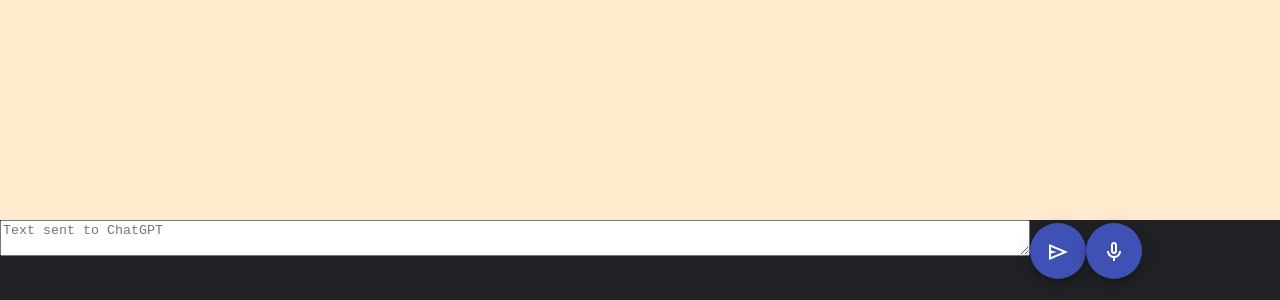
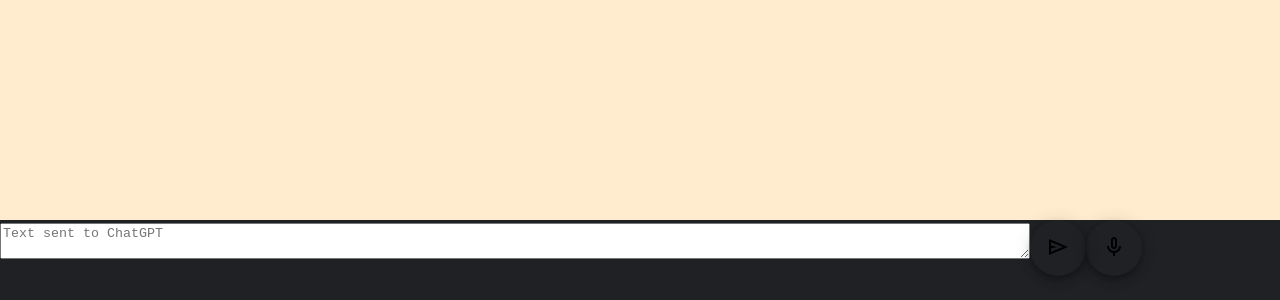
Before and after one commit to citizen63000/openai-voice-assistant, an Angular app: page / in a window 1280 px wide. Shown: the part 500-800 px from the top of the page. Built offline with nearby package versions, Linux system fonts and the light colour scheme; no server answers.

Commit message:
upgrade to Angular 15

```diff
--- a/src/styles.scss
+++ b/src/styles.scss
@@ -1,73 +1,3 @@
-
-// Custom Theming for Angular Material
-// For more information: https://material.angular.io/guide/theming
-@import '~@angular/material/theming';
-// Plus imports for other components in your app.
-
-// Include the common styles for Angular Material. We include this here so that you only
-// have to load a single css file for Angular Material in your app.
-// Be sure that you only ever include this mixin once!
-@include mat-core();
-
-// Define the palettes for your theme using the Material Design palettes available in palette.scss
-// (imported above). For each palette, you can optionally specify a default, lighter, and darker
-// hue. Available color palettes: https://material.io/design/color/
-$openai-voice-assistant-primary: mat-palette($mat-indigo);
-$openai-voice-assistant-accent: mat-palette($mat-pink, A200, A100, A400);
-
-// The warn palette is optional (defaults to red).
-$openai-voice-assistant-warn: mat-palette($mat-red);
-
-// Create the theme object. A theme consists of configurations for individual
-// theming systems such as "color" or "typography".
-$openai-voice-assistant-theme: mat-light-theme((
-  color: (
-    primary: $openai-voice-assistant-primary,
-    accent: $openai-voice-assistant-accent,
-    warn: $openai-voice-assistant-warn,
-  )
-));
-
-// Include theme styles for core and each component used in your app.
-// Alternatively, you can import and @include the theme mixins for each component
-// that you are using.
-@include angular-material-theme($openai-voice-assistant-theme);
-
-
-// Custom Theming for Angular Material
-// For more information: https://material.angular.io/guide/theming
-@import '~@angular/material/theming';
-// Plus imports for other components in your app.
-
-// Include the common styles for Angular Material. We include this here so that you only
-// have to load a single css file for Angular Material in your app.
-// Be sure that you only ever include this mixin once!
-@include mat-core();
-
-// Define the palettes for your theme using the Material Design palettes available in palette.scss
-// (imported above). For each palette, you can optionally specify a default, lighter, and darker
-// hue. Available color palettes: https://material.io/design/color/
-$openai-voice-assistant-primary: mat-palette($mat-indigo);
-$openai-voice-assistant-accent: mat-palette($mat-pink, A200, A100, A400);
-
-// The warn palette is optional (defaults to red).
-$openai-voice-assistant-warn: mat-palette($mat-red);
-
-// Create the theme object. A theme consists of configurations for individual
-// theming systems such as "color" or "typography".
-$openai-voice-assistant-theme: mat-light-theme((
-  color: (
-    primary: $openai-voice-assistant-primary,
-    accent: $openai-voice-assistant-accent,
-    warn: $openai-voice-assistant-warn,
-  )
-));
-
-// Include theme styles for core and each component used in your app.
-// Alternatively, you can import and @include the theme mixins for each component
-// that you are using.
-@include angular-material-theme($openai-voice-assistant-theme);
-
 /* You can add global styles to this file, and also import other style files */
 
 html, body { height: 100%; background-color: #202124}
```
Also changed, not shown: package.json (+23 -30 lines), 1 other file (tests, documents, lock files or other folders).
